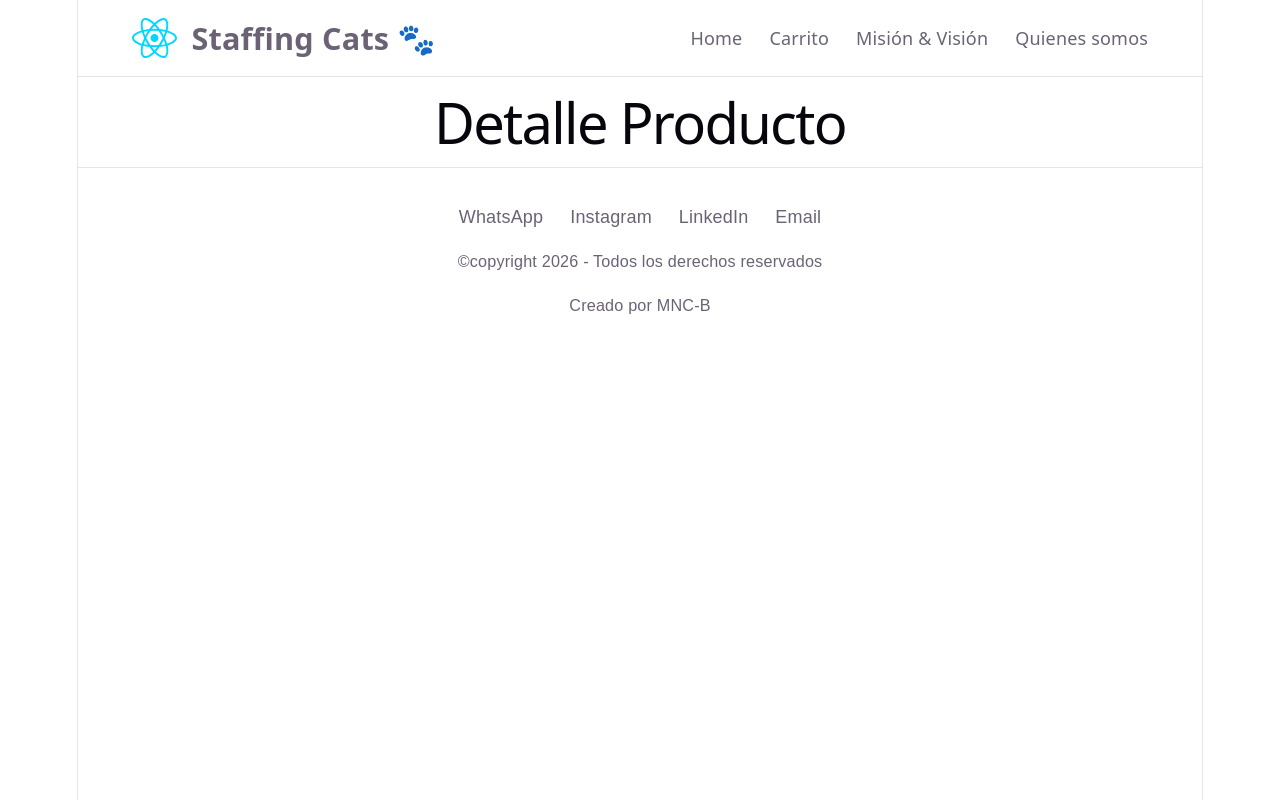
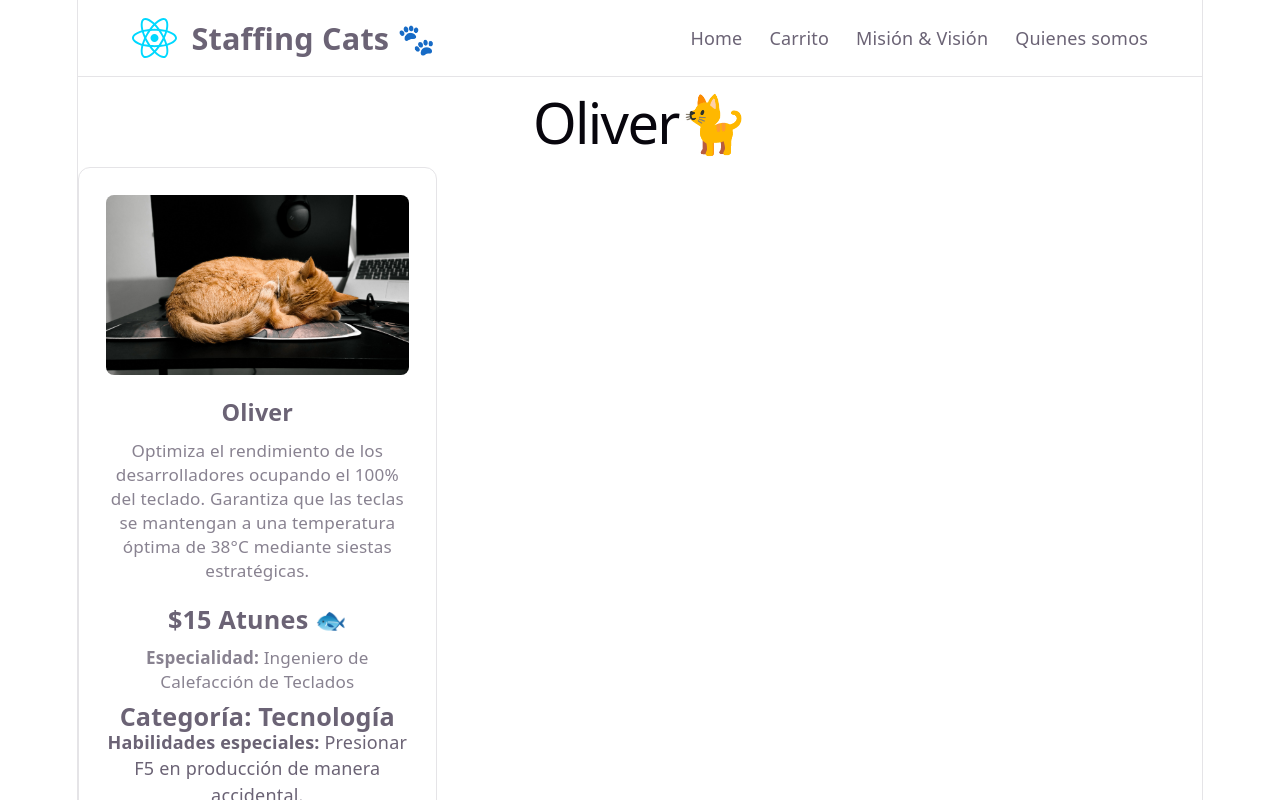
Before and after one commit to MGBid/tp-react-26242-pre-entrega, a React (Vite) app: page /product/MCH-001 in a window 1280 px wide. Shown: the top 800 px of the page. Built offline with nearby package versions, Linux system fonts and the light colour scheme.

Commit message:
Fix parámetro {item} en ItemDetail

```diff
--- a/src/App.jsx
+++ b/src/App.jsx
@@ -14,7 +14,7 @@ function App() {
       <Routes>
         <Route path='/' element={<ItemListContainer />} />
         <Route path='/cart' element={<h1>Carrito</h1>} />
-        <Route path='/product/:id' element={<h1>Detalle Producto</h1>} />
+        <Route path='/product/:id' element={<ItemDetailContainer />} />
         <Route path='/mision-vision' element={<h1>Misión & Visión</h1>} />
         <Route path='/about-us' element={<ItemDetailContainer />} />
       </Routes>
--- a/src/components/ItemDetail/ItemDetail.jsx
+++ b/src/components/ItemDetail/ItemDetail.jsx
@@ -1,7 +1,7 @@
 // import "./ItemDetail.css";
 import { Item } from "../Item/Item";
 
-export const ItemDetail = () => {
+export const ItemDetail = ({ item }) => {
     return (
         <div className="detail-wrapper">
             <Item {...item}>
--- a/src/components/ItemDetailContainer/ItemDetailContainer.jsx
+++ b/src/components/ItemDetailContainer/ItemDetailContainer.jsx
@@ -1,7 +1,7 @@
 import { useParams } from "react-router-dom";
 import { useEffect, useState } from "react";
 import { ItemDetail } from "../ItemDetail/ItemDetail";
-import "./ItemDetailContainer.css";
+//import "./ItemDetailContainer.css";
 
 export const ItemDetailContainer = () => {
     const {id} = useParams();
```
